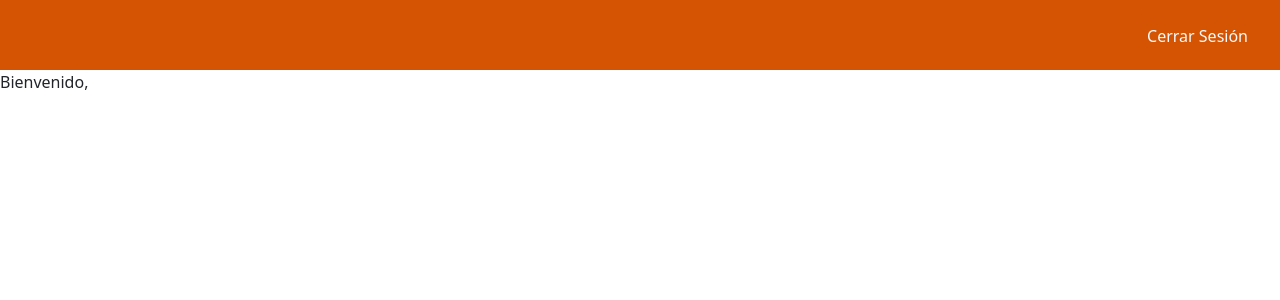
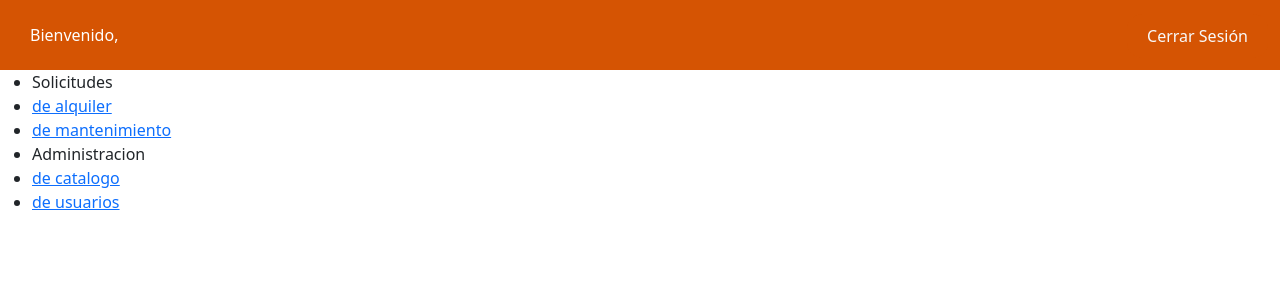
Before and after one commit to QuickSolutionsUTN/Cloud-QuickSolutions, a React (Vite) app in the folder frontend/proyect-front/: page /admin in a window 1280 px wide. Shown: the top 300 px of the page. Built offline with nearby package versions, Linux system fonts and the light colour scheme; sample sign-in values are in the browser's storage.

Commit message:
Aside-bar

```diff
--- a/frontend/proyect-front/src/components/adminAsideBar.jsx
+++ b/frontend/proyect-front/src/components/adminAsideBar.jsx
@@ -1,16 +1,15 @@
 import React from 'react';
 import { Link } from 'react-router-dom';
-import './adminAsideBar.css';
 
 const AdminAsideBar = () => {
     return (
         <aside className="admin-aside-bar">
             <nav>
                 <ul>
-                    <li><h6>Solicitudes</h6></li>
+                    <li className='li-title'>Solicitudes</li>
                     <li><Link to="/admin/rent">  de alquiler</Link></li>
                     <li><Link to="/admin/maintenance"> de mantenimiento</Link></li>
-                    <li><h6>Administracion</h6></li>
+                    <li className='li-title'>Administracion</li>
                     <li><Link to="/admin/catalog"> de catalogo</Link></li>
                     <li><Link to="/admin/catalog"> de usuarios</Link></li>
                 </ul>
--- a/frontend/proyect-front/src/contexts/AuthContext.jsx
+++ b/frontend/proyect-front/src/contexts/AuthContext.jsx
@@ -9,15 +9,15 @@ export const AuthProvider = ({ children }) => {
   const [role, setRole] = useState(() => {
     return localStorage.getItem('role');
   });
-  const [username, setUsername] = useState('');
+  //const [username, setUsername] = useState('');
 
   const login = (userRole) => {
     setIsAuthenticated(true);
     setRole(userRole);
-    setUsername(user.username);
+    //setUsername(user.username);
     localStorage.setItem('isAuthenticated', 'true');
     localStorage.setItem('role', userRole);
-    localStorage.setItem('username', user.username);
+    //localStorage.setItem('username', user.username);
   };
 
 //prueba
@@ -27,7 +27,7 @@ export const AuthProvider = ({ children }) => {
     setUsername('');
     localStorage.removeItem('isAuthenticated');
     localStorage.removeItem('role');
-    localStorage.removeItem('username');
+    //localStorage.removeItem('username');
   };
 
   useEffect(() => {
@@ -36,7 +36,7 @@ export const AuthProvider = ({ children }) => {
   }, [isAuthenticated, role]);
 
   return (
-    <AuthContext.Provider value={{ isAuthenticated, role, username, login, logout }}>
+    <AuthContext.Provider value={{ isAuthenticated, role, /*username,*/ login, logout }}>
       {children}
     </AuthContext.Provider>
   );
--- a/frontend/proyect-front/src/layout/AdminLayout.jsx
+++ b/frontend/proyect-front/src/layout/AdminLayout.jsx
@@ -1,12 +1,18 @@
 import React, { useContext } from 'react';
 import '../styles/adminLayout.css';
 import AuthContext from '../contexts/AuthContext.jsx';
+import AsideBar from '../components/AdminAsideBar.jsx';
 
 function AdminLayout() {
   const { username } = useContext(AuthContext);
 
   return (
-      <p>Bienvenido, {username}</p>
+    <>
+      <header className="admin-header">
+        <p className="admin-p">Bienvenido, {username}</p>
+      </header>
+      <AsideBar className="admin-aside"/>
+    </>
   );
 }
 
--- a/frontend/proyect-front/src/layout/MainLayout.jsx
+++ b/frontend/proyect-front/src/layout/MainLayout.jsx
@@ -1,7 +1,7 @@
 import React, { useContext } from 'react';
 import { useLocation, Outlet } from 'react-router-dom';
 
-import TopNavbar from '../components/TopNavbar.jsx';
+import TopNavbar from '../components/MainTopNavbar.jsx';
 import LoginButton from '../components/LoginButton.jsx';
 import LogoutButton from '../components/LogoutButton.jsx';
 import LoginForm from '../components/ModalLoginForm.jsx';
--- a/frontend/proyect-front/src/styles/adminLayout.css
+++ b/frontend/proyect-front/src/styles/adminLayout.css
@@ -1,14 +1,33 @@
-header{
+adminLayout css
+
+html, body {
+    height: 100%;|
+    margin: 0;
+    padding: 0;
+}
+
+#root {
+    height: 100%;
+}
+
+.admin-layout {
+    display: flex;
+    flex-direction: column;
+    height: 100%;
+}
+
+.admin-header{
     height: 70px;
     width: 100%;
     background-color: #D55403;
     display: flex;
     align-items: center;
-    justify-content: center;
-};
+    justify-content: flex-start;
+}
 
-p{
+.admin-p{
     color: white;
     display: inline;
-
+    margin: 0;
+    padding-left: 30px;
 }
```
Also changed, not shown: frontend/proyect-front/src/components/MainTopNavbar.jsx (renamed from frontend/proyect-front/src/components/TopNavbar.jsx).
